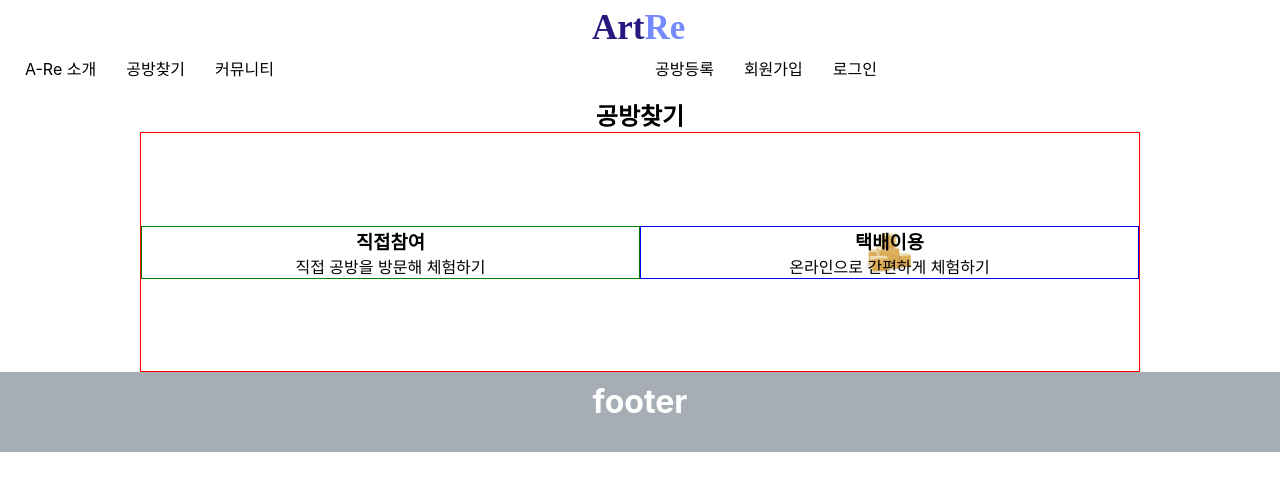
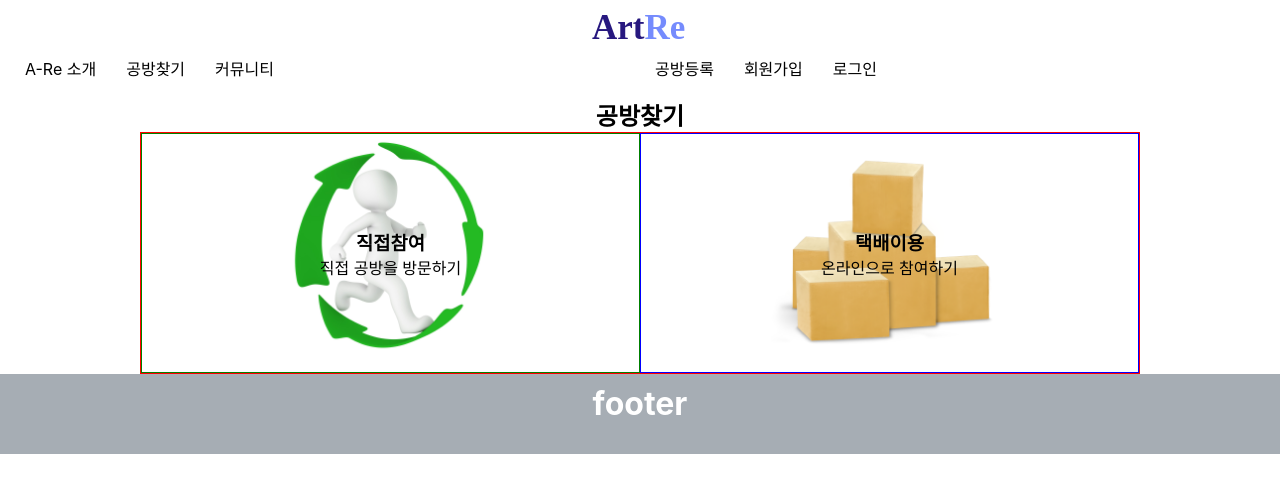
Before and after one commit to Team-NanaScript/Art_Recycle, a React (Create React App) app in the folder react-are/: page /search/way in a window 1280 px wide. Shown: the top 492 px of the page. Built offline with nearby package versions, Linux system fonts and the light colour scheme.

Commit message:
waySearch 수정

```diff
--- a/react-are/src/css/SearchSection.css
+++ b/react-are/src/css/SearchSection.css
@@ -38,14 +38,28 @@ div.map_sample {
 
 /* WaySearch */
 
+div.online,
+div.offline {
+  display: flex;
+  flex-direction: column;
+  flex: 1;
+  min-height: 30vh;
+  align-items: center;
+  justify-content: center;
+}
+
 div.offline {
   border: 1px solid green;
-  flex: 1;
+
+  background-image: url("../image/offline.jpg");
+  background-repeat: no-repeat;
+  background-attachment: scroll;
+  background-position: bottom;
+  background-size: contain;
 }
 
 div.online {
   border: 1px solid blue;
-  flex: 1;
 
   background-image: url("../image/online.png");
   background-repeat: no-repeat;
--- a/react-are/src/search/WaySearch.jsx
+++ b/react-are/src/search/WaySearch.jsx
@@ -5,11 +5,11 @@ const WaySearch = () => {
     <section className="search_section">
       <div className="offline">
         <h3>직접참여</h3>
-        <p>직접 공방을 방문해 체험하기</p>
+        <p>직접 공방을 방문하기</p>
       </div>
       <div className="online">
         <h3>택배이용</h3>
-        <p>온라인으로 간편하게 체험하기</p>
+        <p>온라인으로 참여하기</p>
       </div>
       <div></div>
     </section>
```
Also changed, not shown: react-are/src/image/offline.jpg (added).
